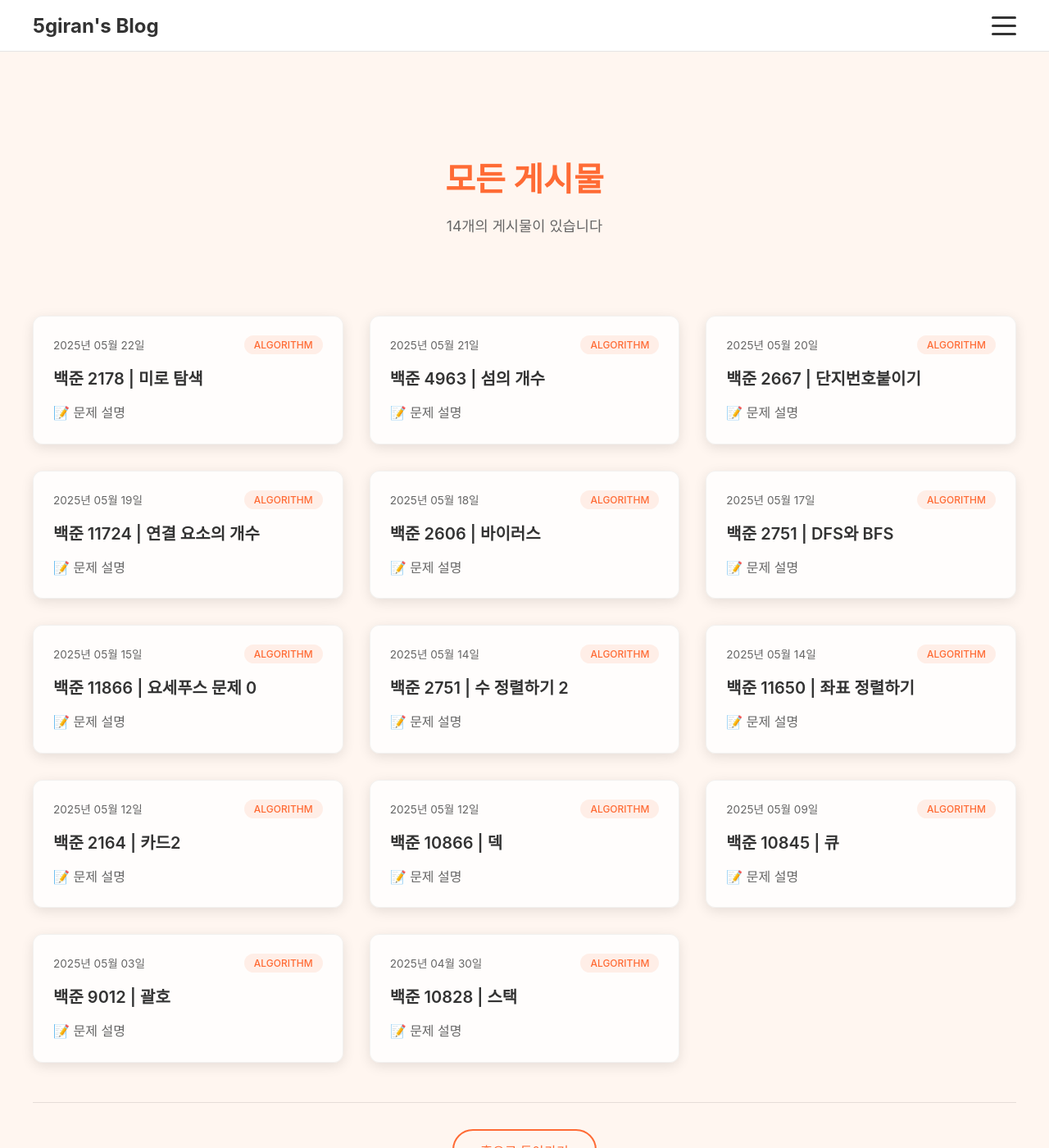
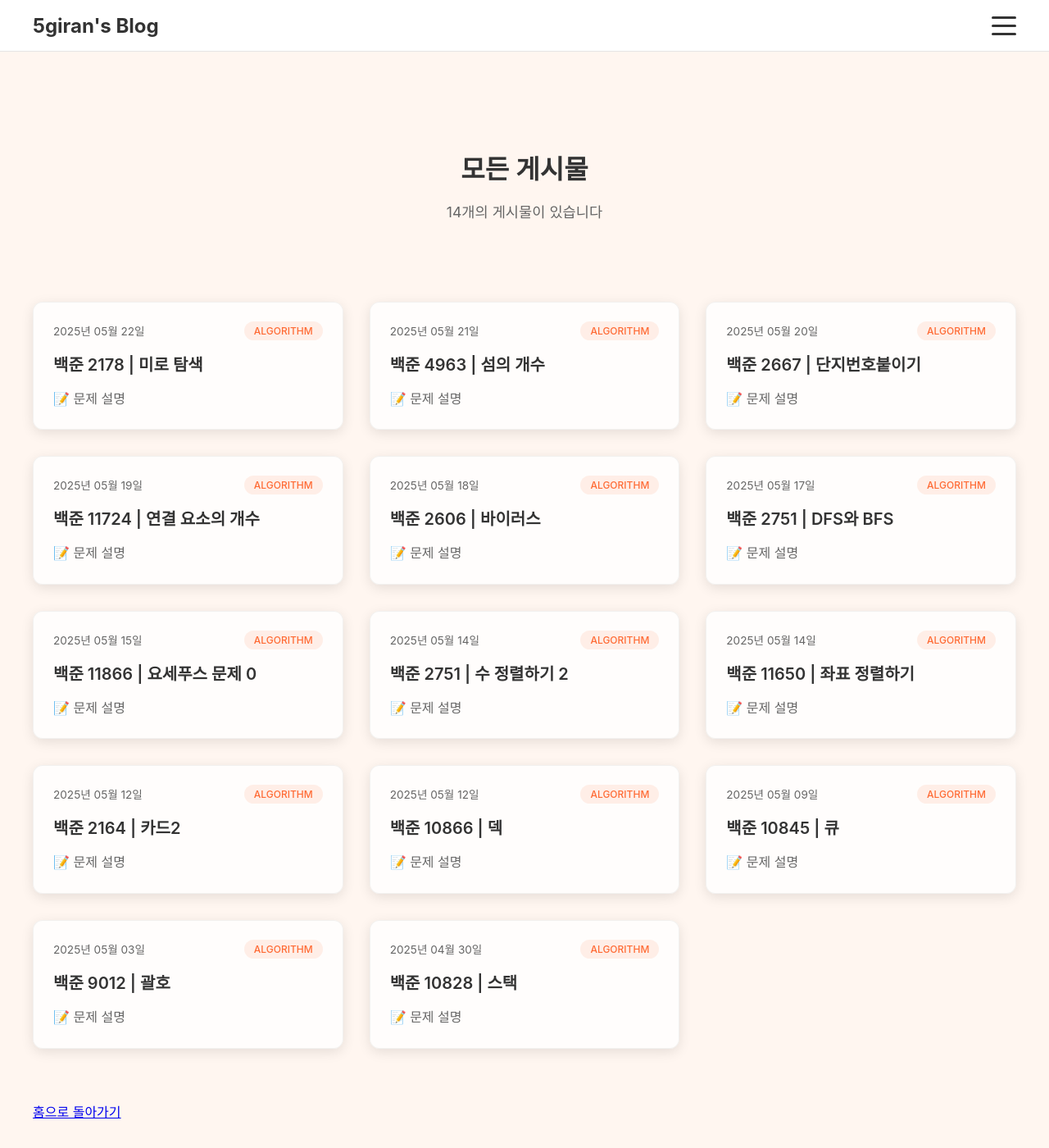
Before and after one commit to 5giran/5giran.github.io, a Jekyll site: the page built from posts.html, in a window 1280 px wide and 1400 px high. Shown: the whole window at 82% size. Built offline with Jekyll 4.4.1, drawn with Linux system fonts in a browser that asks for light colours; some web fonts are replaced.

Commit message:
Update: posts-home 스타일 통일
- CSS 파일 구조 정리

```diff
--- a/assets/css/hamburger-menu.css
+++ b/assets/css/hamburger-menu.css
@@ -459,7 +459,6 @@ body {
   color: #F7931E;
 }
 
-
 /* Post Tag Badges */
 .post-tags {
   margin-top: 0.5rem;
@@ -477,8 +476,6 @@ body {
   margin-bottom: 0.5rem;
 }
 
-
-
 .tag-algorithm {
   background: linear-gradient(135deg, #FF6B35 0%, #F7931E 100%);
   color: white;
@@ -495,7 +492,6 @@ body {
   transform: translateY(-1px);
   box-shadow: 0 4px 12px rgba(255, 107, 53, 0.4);
 }
-
 
 .post-card h3 {
   margin: 0 0 1rem;
@@ -711,7 +707,6 @@ body {
   }
 }
 
-
 /* ==========================================================================
    Posts Archive Page Styles
    ========================================================================== */
@@ -729,9 +724,9 @@ body {
 }
 
 .archive-header h1 {
-  font-size: 2.5rem;
-  font-weight: 700;
-  color: #FF6B35;
+  font-size: 2rem;
+  font-weight: 600;
+  color: #333;
   margin-bottom: 0.5rem;
 }
 
@@ -741,7 +736,7 @@ body {
 }
 
 .posts-container {
-  margin-bottom: 3rem;
+  margin-bottom: 4rem;
 }
 
 .no-posts-archive {
@@ -769,31 +764,6 @@ body {
   margin-bottom: 2rem;
 }
 
-.back-to-home {
-  text-align: center;
-  padding-top: 2rem;
-  border-top: 1px solid rgba(0, 0, 0, 0.1);
-}
-
-.btn-secondary {
-  display: inline-block;
-  padding: 0.75rem 2rem;
-  background: transparent;
-  color: #FF6B35;
-  text-decoration: none;
-  border: 2px solid #FF6B35;
-  border-radius: 25px;
-  font-weight: 500;
-  transition: all 0.3s ease;
-}
-
-.btn-secondary:hover {
-  background: #FF6B35;
-  color: white;
-  transform: translateY(-2px);
-  box-shadow: 0 5px 15px rgba(255, 107, 53, 0.3);
-}
-
 /* Responsive for posts archive */
 @media (max-width: 768px) {
   .posts-archive {
```
